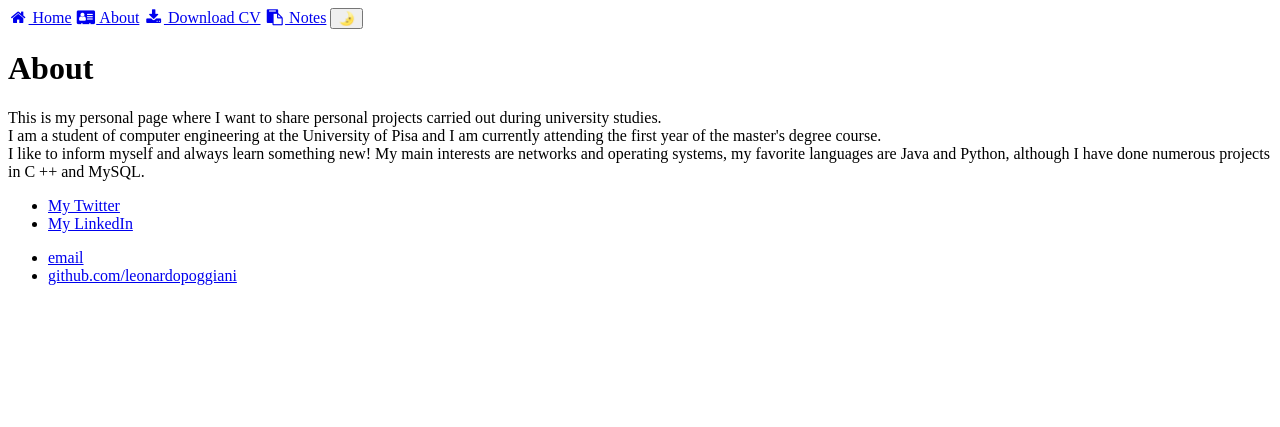
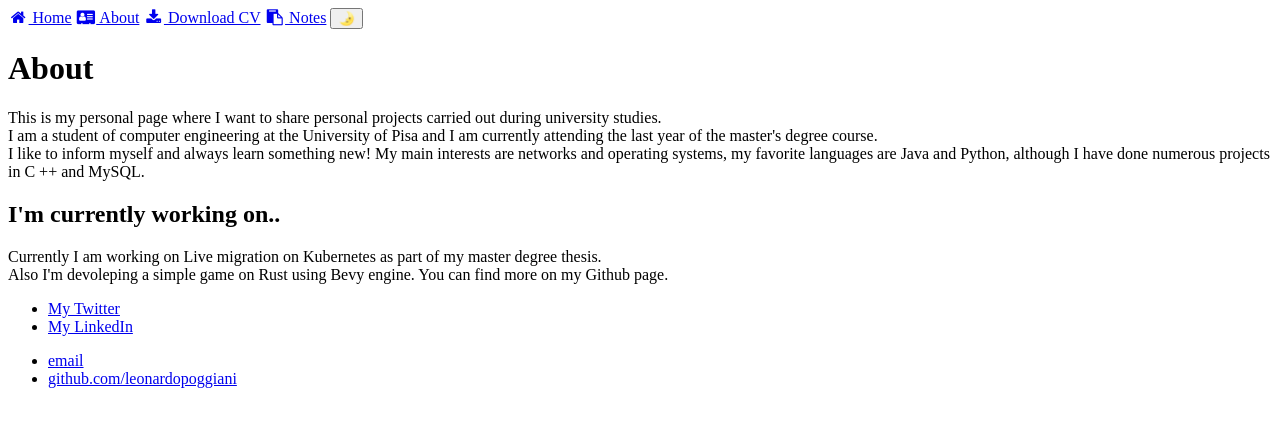
Before and after one commit to leonardopoggiani/leonardopoggiani.github.io, a Jekyll site: the page built from about/index.html, in a window 1280 px wide. Shown: the top 427 px of the page. Built offline with Jekyll 4.4.1, drawn with Linux system fonts in a browser that asks for light colours.

Commit message:
update personal info

```diff
--- a/about/index.html
+++ b/about/index.html
@@ -10,10 +10,15 @@ title: About Leonardo Poggiani
 		<h1>About</h1>
 		<p>
 			This is my personal page where I want to share personal projects carried out during university studies. <br>
-			I am a student of computer engineering at the University of Pisa and I am currently attending the first year of the master's degree course. <br>
+			I am a student of computer engineering at the University of Pisa and I am currently attending the last year of the master's degree course. <br>
 			I like to inform myself and always learn something new! My main interests are networks and operating systems, my favorite languages are Java and Python, although I have done numerous projects in C ++ and MySQL.
 		</p>
 
+		<h2>I'm currently working on..</h2>
+		<p>
+			Currently I am working on Live migration on Kubernetes as part of my master degree thesis. <br>
+			Also I'm devoleping a simple game on Rust using Bevy engine. You can find more on my Github page.
+		</p>
 		<ul class="contacts">
 			<li><a href="https://twitter.com/leonardo_poggio">My Twitter</a></li>
 			<li><a href="https://www.linkedin.com/in/leonardo-poggiani-359625153/">My LinkedIn</a></li>
--- a/index.html
+++ b/index.html
@@ -4,6 +4,7 @@ title: Leonardo Poggiani
 ---
 	<head>
 		<link rel="shortcut icon" type="image/x-icon" href="./img/favicon-16x16.png">
+		<link rel="stylesheet" href="https://fonts.googleapis.com/css?family=Aldrich">
 	</head>
 
 	<div class="blurb">
```
Also changed, not shown: css/main.css (+8 -20 lines).
